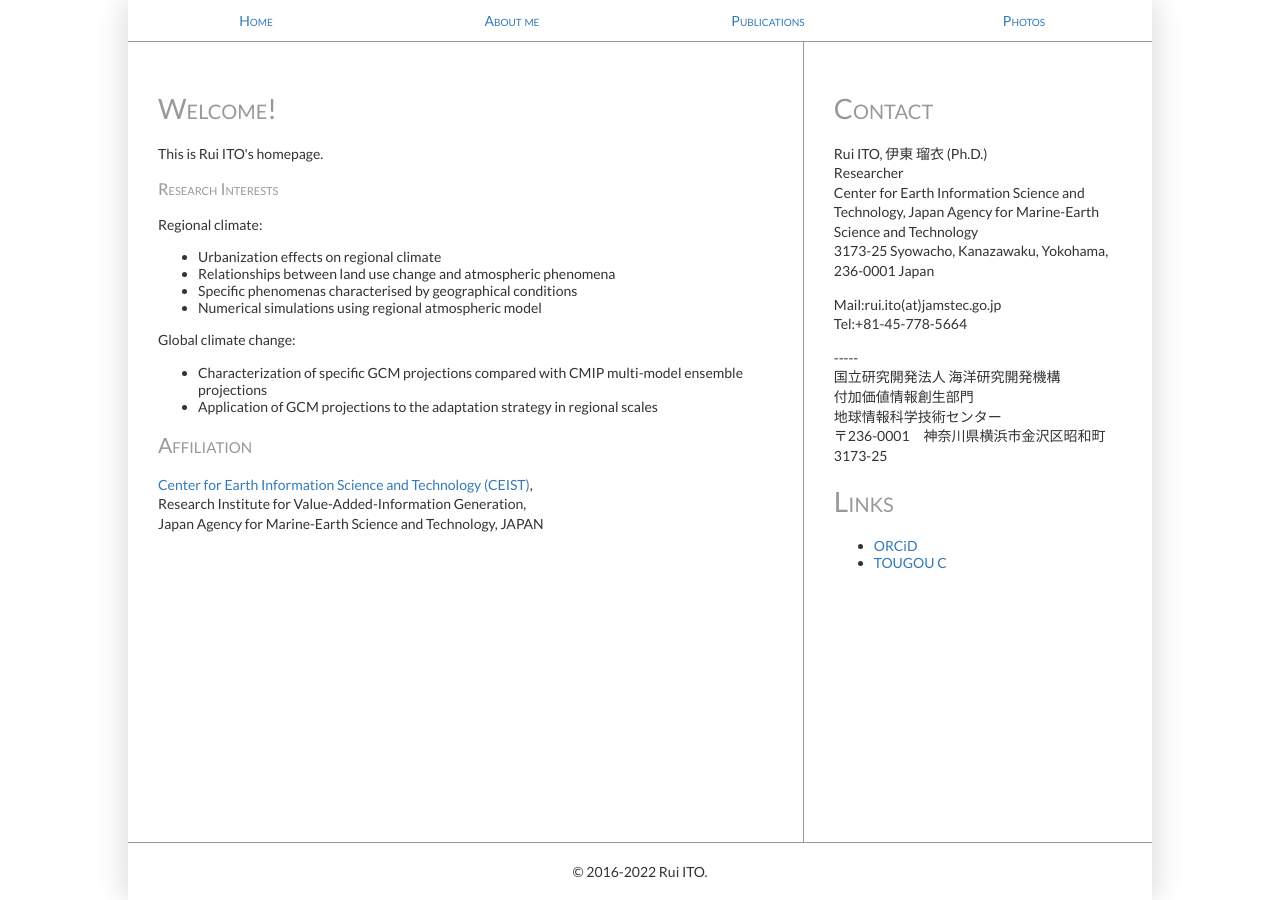
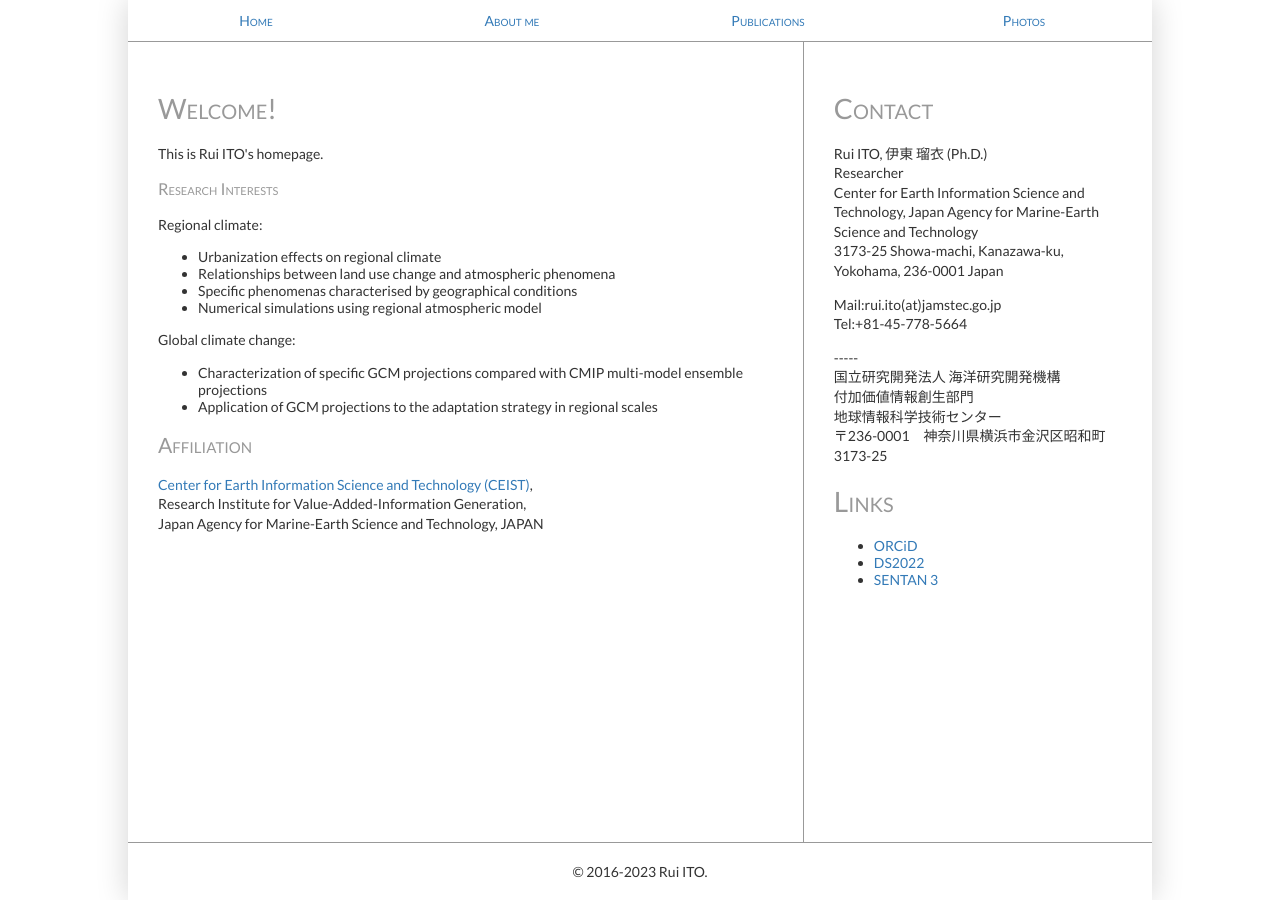
Before and after one commit to rui-climbiz/rui-climbiz.github.io, a Jekyll site: the page built from index.html, in a window 1280 px wide. Built offline with Jekyll 4.4.1, drawn with Linux system fonts in a browser that asks for light colours.

Commit message:
Update default.html

```diff
--- a/_layouts/default.html
+++ b/_layouts/default.html
@@ -42,7 +42,7 @@
 	      Researcher<br />
 	      Center for Earth Information Science and Technology,
 	      Japan Agency for Marine-Earth Science and Technology<br/>
-	      3173-25 Syowacho, Kanazawaku, Yokohama, 236-0001 Japan</p>
+	      3173-25 Showa-machi, Kanazawa-ku, Yokohama, 236-0001 Japan</p>
 	    <p>Mail:rui.ito(at)jamstec.go.jp<br />
 	      Tel:+81-45-778-5664 </p>
 	    <p>-----<br/>
@@ -54,13 +54,14 @@
             <h1>Links</h1>
             <ul>
               <li><a href="https://orcid.org/0000-0002-3170-0232">ORCiD</a></li>
-	      <li><a href="http://www.jmbsc.or.jp/tougou/index.html">TOUGOU C</a></li>
+    	      <li><a href="https://diasjp.net/ds2022/">DS2022</a></li>
+	      <li><a href="http://www.jmbsc.or.jp/tougou/index.html">SENTAN 3</a></li>
             </ul>
           </div>
         </aside>
       </main>
       <footer class="s-footer">
-        <div class="s-footer__copyright">&copy; 2016-2022 Rui ITO.</div>
+        <div class="s-footer__copyright">&copy; 2016-2023 Rui ITO.</div>
       </footer>
     </div>
   </body>
```
